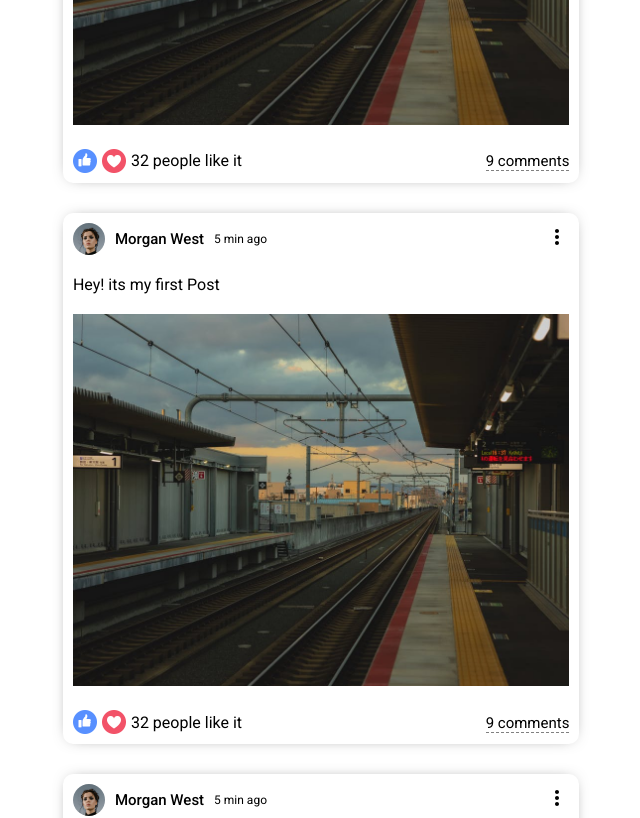
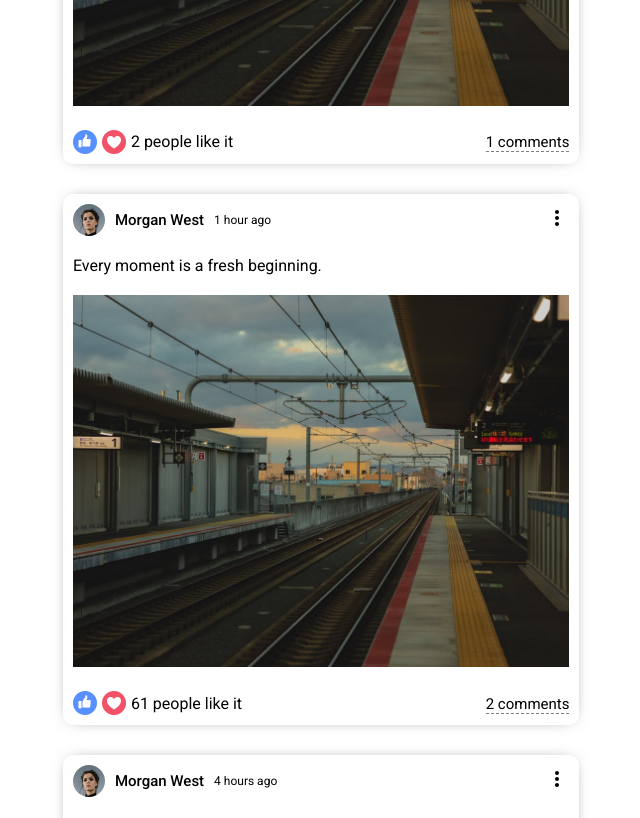
Before and after one commit to morganwestcoding/forme-application, a React (Create React App) app: page / in a window 1280 px wide. Shown: the part 1180-1998 px from the top of the page, without its empty margins (291-931 px from the left). Built offline with nearby package versions, Linux system fonts and the light colour scheme.

Commit message:
post updates w data

```diff
--- a/src/components/feed/Feed.jsx
+++ b/src/components/feed/Feed.jsx
@@ -1,16 +1,16 @@
 import "./feed.css"
 import Share from "../share/Share"
 import Post from "../post/Post"
+import {Posts} from "../../dummyData"
 
 export default function Feed() {
   return (
     <div className="feed">
       <div className="feedWrapper">
         <Share/>
-        <Post />
-        <Post />
-        <Post />
-        <Post />
+        {Posts.map((p) => (
+        <Post key={p.id} post={p}/>
+        ))}
       </div>
     </div>
   )
--- a/src/components/post/Post.jsx
+++ b/src/components/post/Post.jsx
@@ -1,7 +1,8 @@
 import "./post.css"
 import MoreVertIcon from '@mui/icons-material/MoreVert';
 
-export default function Post() {
+export default function Post({post}) {
+    console.log(post)
   return (
     <div className="post">
         <div className="postWrapper">
@@ -9,23 +10,23 @@ export default function Post() {
                 <div className="postTopLeft">
                     <img className="postProfileImg" src="/assets/person/1.jpeg" alt=""/>
                     <span className="postUsername">Morgan West</span>
-                    <span className="postDate">5 min ago</span>
+                    <span className="postDate">{post.date}</span>
                 </div>
                 <div className="postTopRight">
                     <MoreVertIcon/>
                 </div>
             </div>
             <div className="postCenter">
-                <span className="postText">Hey! its my first Post</span>
+                <span className="postText">{post?.desc}</span>
                 <img className="postImg" src="assets/post/1.jpeg" alt=""/>
             </div>
             <div className="postBottom">
                 <div className="postBottomLeft">
                     <img className="likeIcon" src="assets/like.png" alt=""/>
                     <img className="likeIcon" src="assets/heart.png" alt=""/>
-                    <span className="likeCounter">32 people like it</span>
+                    <span className="likeCounter">{post.like} people like it</span>
                 </div>
-                <div className="postBottomRight"><span className="postCommentText">9 comments</span></div>
+                <div className="postBottomRight"><span className="postCommentText">{post.comment} comments</span></div>
             </div>
         </div>
     </div>
```
